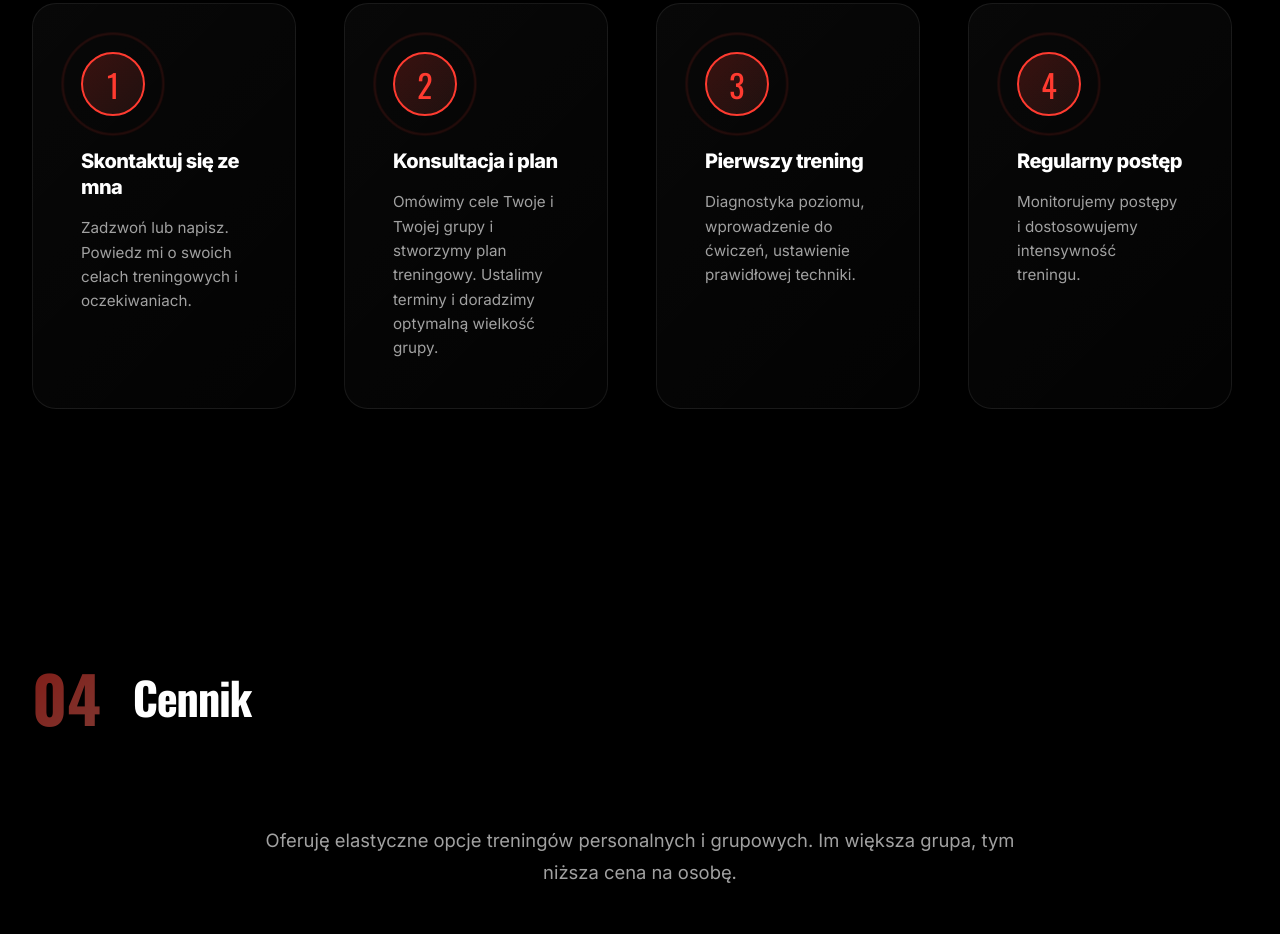
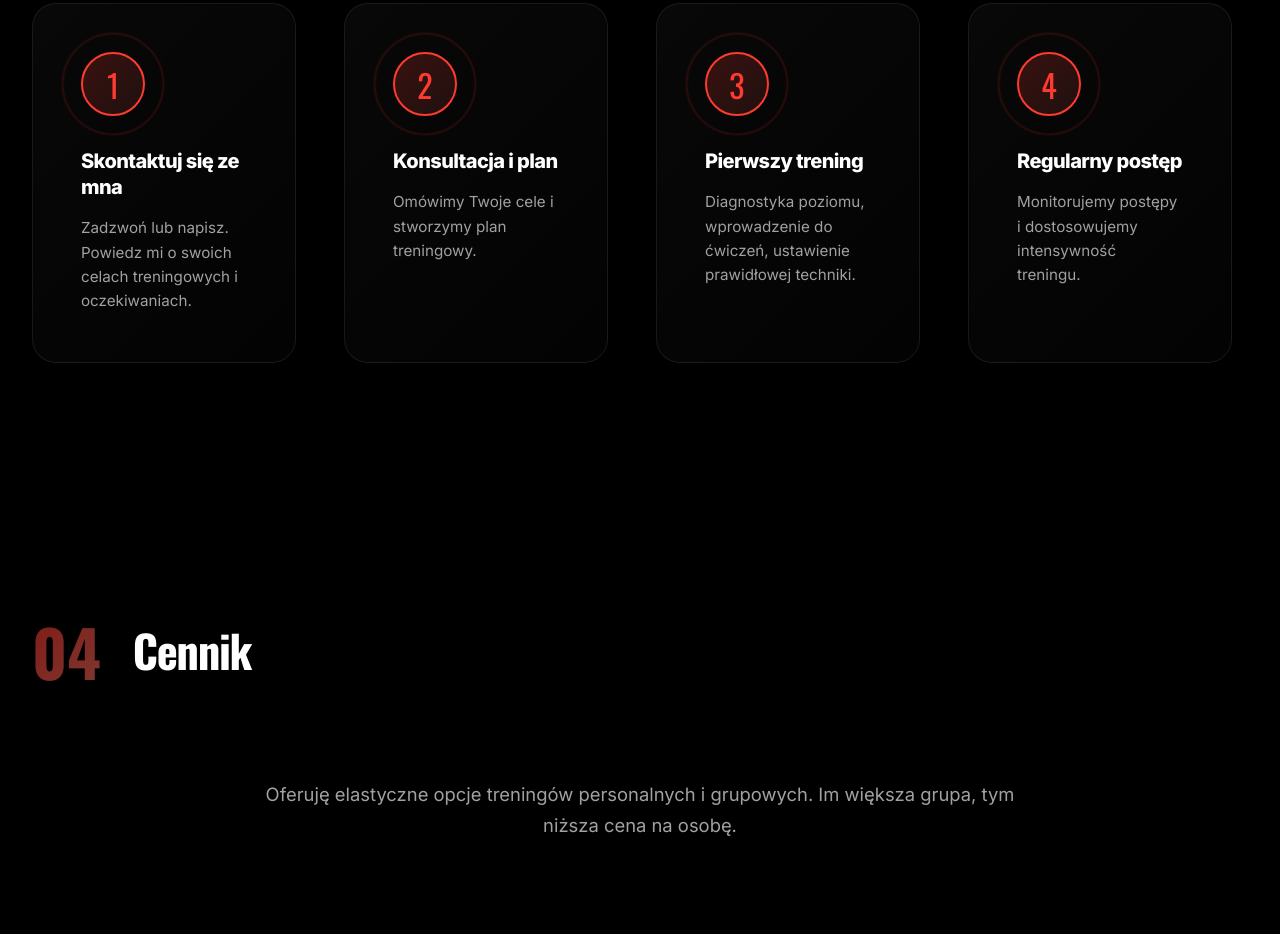
Before and after one commit to mawikpartners-jpg/dawid, a website built with Vite: page index.html in a window 1280 px wide. Shown: the part 4354-5288 px from the top of the page. Built offline with nearby package versions, Linux system fonts and the light colour scheme.

Commit message:
Updated index.html

```diff
--- a/index.html
+++ b/index.html
@@ -431,7 +431,7 @@
             <div class="step-number">2</div>
             <div class="step-content">
               <h3>Konsultacja i plan</h3>
-              <p>Omówimy cele Twoje i Twojej grupy i stworzymy plan treningowy. Ustalimy terminy i doradzimy optymalną wielkość grupy.</p>
+              <p>Omówimy Twoje cele i stworzymy plan treningowy.</p>
             </div>
           </div>
           <div class="step">
```
